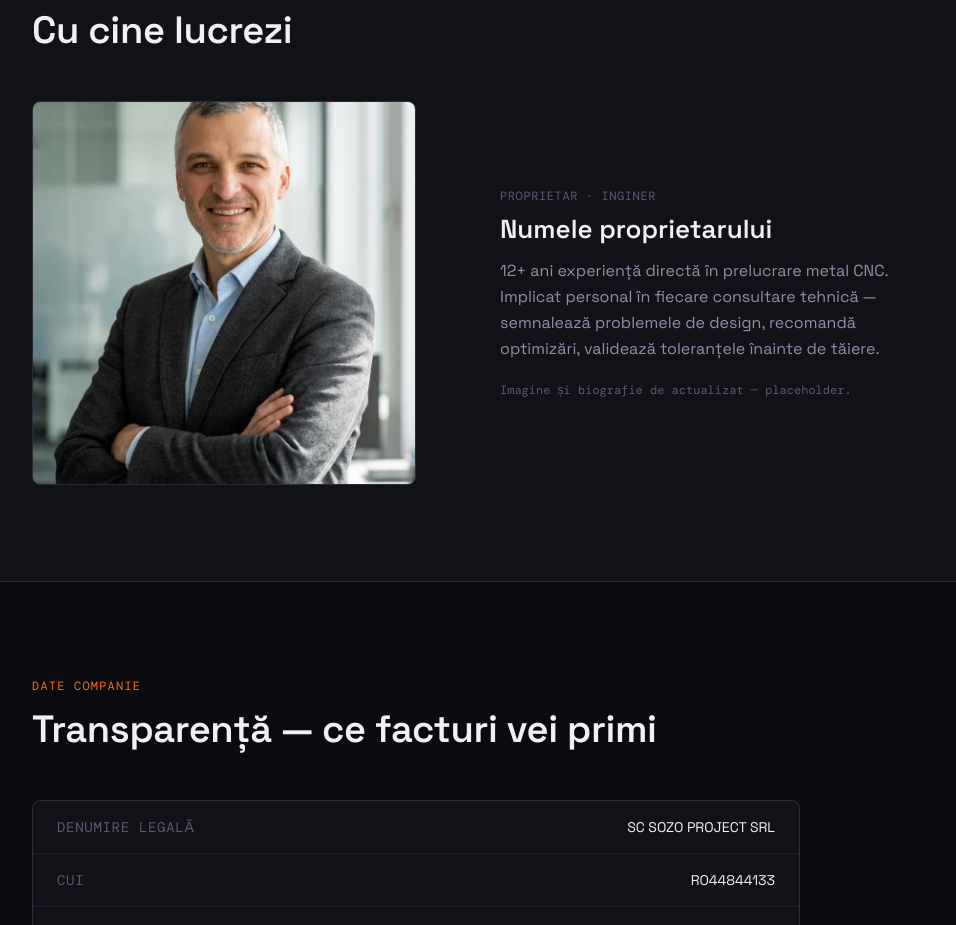
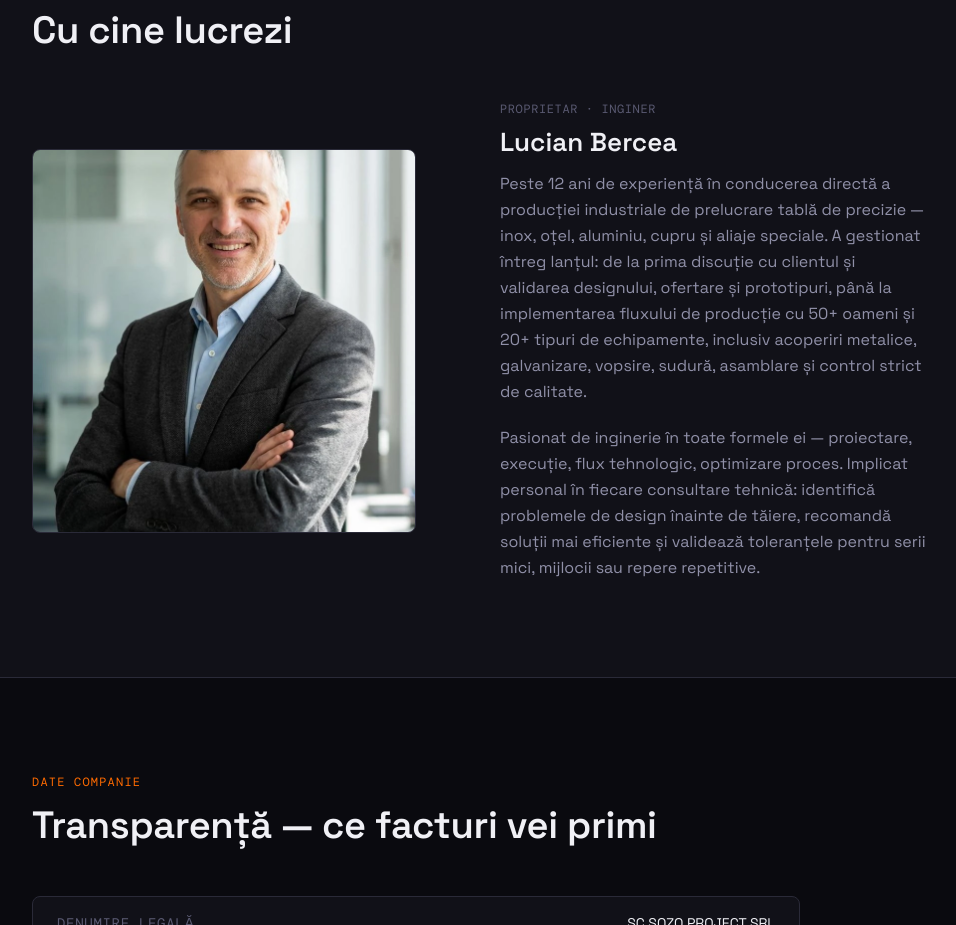
Before and after one commit to hutuleac/sozo-web, a Next.js app: page /despre-noi in a window 1280 px wide. Shown: the part 2700-3625 px from the top of the page, without its empty margins (16-972 px from the left). Built offline with nearby package versions, Linux system fonts and the light colour scheme; no server answers.

Commit message:
Update owner portrait and bio — Lucian Bercea

```diff
--- a/app/despre-noi/page.tsx
+++ b/app/despre-noi/page.tsx
@@ -168,14 +168,20 @@ export default function DespreNoiPage() {
               <div className="font-mono text-xs uppercase tracking-wider text-text-muted mb-2">
                 Proprietar · Inginer
               </div>
-              <h3 className="text-h3 text-text-primary mb-3">Numele proprietarului</h3>
+              <h3 className="text-h3 text-text-primary mb-3">Lucian Bercea</h3>
               <p className="text-text-secondary leading-relaxed mb-5">
-                12+ ani experiență directă în prelucrare metal CNC. Implicat personal în fiecare
-                consultare tehnică — semnalează problemele de design, recomandă optimizări,
-                validează toleranțele înainte de tăiere.
+                Peste 12 ani de experiență în conducerea directă a producției industriale de
+                prelucrare tablă de precizie — inox, oțel, aluminiu, cupru și aliaje speciale.
+                A gestionat întreg lanțul: de la prima discuție cu clientul și validarea designului,
+                ofertare și prototipuri, până la implementarea fluxului de producție cu 50+ oameni
+                și 20+ tipuri de echipamente, inclusiv acoperiri metalice, galvanizare, vopsire,
+                sudură, asamblare și control strict de calitate.
               </p>
-              <p className="text-xs text-text-muted font-mono">
-                Imagine și biografie de actualizat — placeholder.
+              <p className="text-text-secondary leading-relaxed">
+                Pasionat de inginerie în toate formele ei — proiectare, execuție, flux tehnologic,
+                optimizare proces. Implicat personal în fiecare consultare tehnică: identifică
+                problemele de design înainte de tăiere, recomandă soluții mai eficiente și
+                validează toleranțele pentru serii mici, mijlocii sau repere repetitive.
               </p>
             </div>
           </div>
```
Also changed, not shown: public/images/proprietar-sozo-project-portret.jpg (added), public/images/proprietar-sozo-project-portret.webp.
